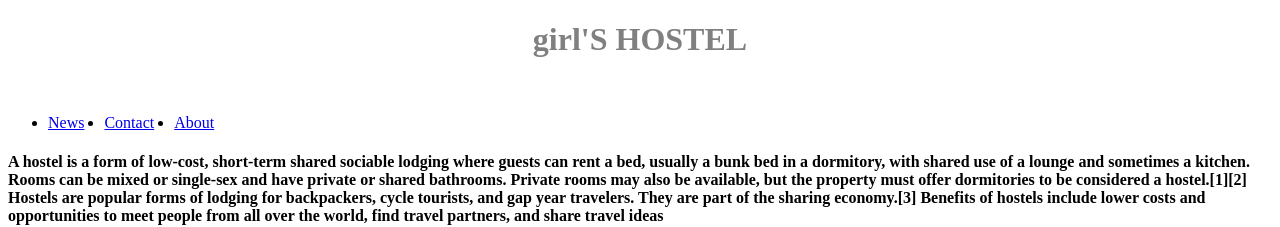
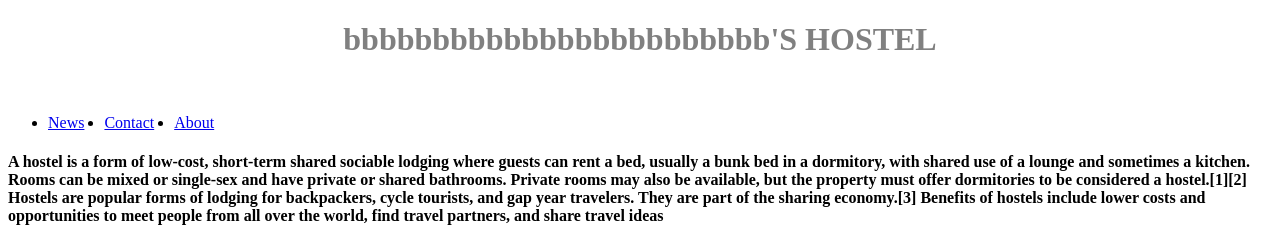
Before and after one commit to umugisele/umugisele.github1.io, a plain HTML site: page index.html in a window 1280 px wide. Shown: the top 227 px of the page. Drawn offline with Linux system fonts and the light colour scheme.

Commit message:
comflict

```diff
--- a/index.html
+++ b/index.html
@@ -17,7 +17,7 @@ text-align: center;
 </style>
 </head>
 <body>
-<h1>girl'S HOSTEL</h1><br>
+<h1>bbbbbbbbbbbbbbbbbbbbbbbb'S HOSTEL</h1><br>
 <nav>
 <ul>
   <li><a href="didy.html">News</a></li>
```
